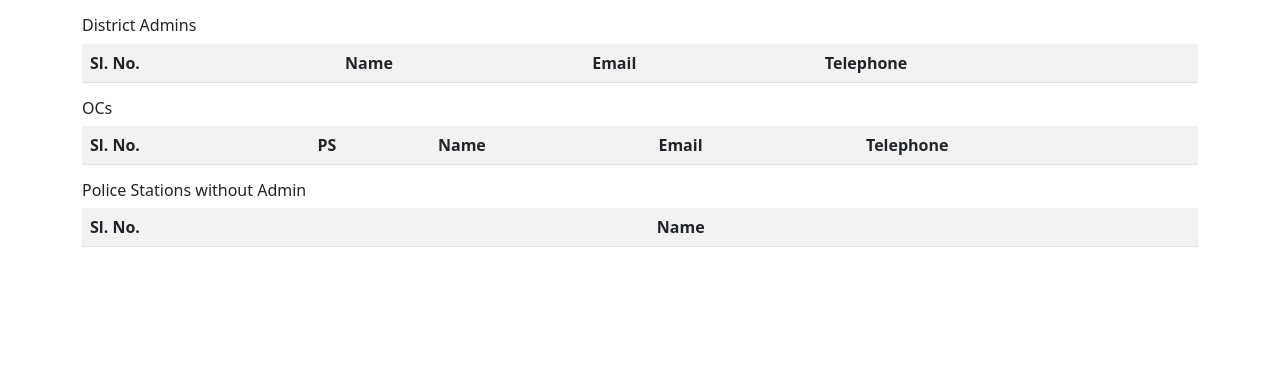
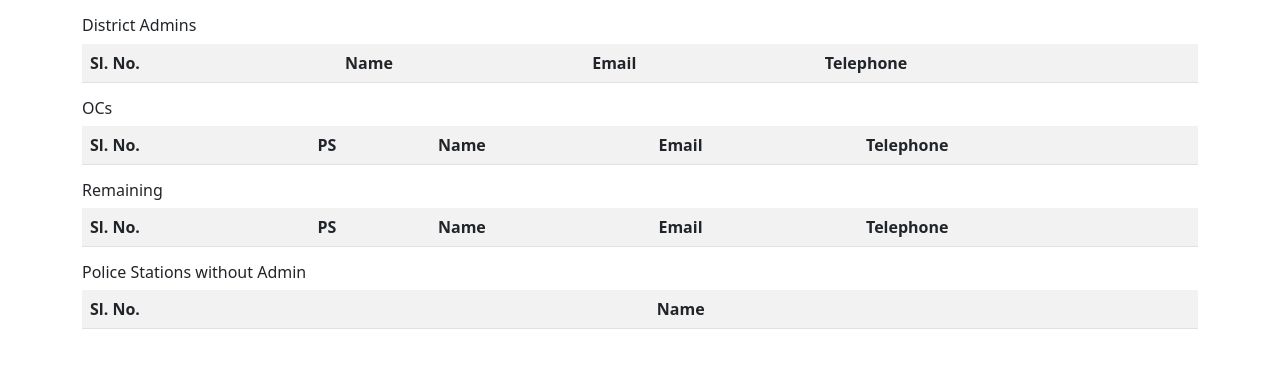
Before and after one commit to sanjaysingh13/missing_and_found_wbsdc, a Django app: page /backend/district/ in a window 1280 px wide. Shown: the part 317-685 px from the top of the page. Run offline with Django 4.2, Linux system fonts and the light colour scheme; lists and menus that the app fills with data are empty; parts of the project's set-up code (start-up, migrations or seed data) failed here and were passed over; some libraries are stand-ins or nearby versions.

Commit message:
Adding some views

```diff
--- a/missing_persons_match_unidentified_dead_bodies/backend/templates/backend/district.html
+++ b/missing_persons_match_unidentified_dead_bodies/backend/templates/backend/district.html
@@ -94,6 +94,36 @@
             {% endfor %}
         </tbody>
     </table>
+    <h6> Remaining </h6>
+    <table class="table table-condensed table-responsive table-striped">
+      <tr>
+            <th >Sl. No.</th>
+            <th> PS </th>
+            <th >Name</th>
+
+            <th >Email</th>
+            <th> Telephone </th>
+
+
+
+        </tr>
+        <tbody>
+          {% for unauthorized_user in unauthorized_users %}
+
+            <tr>
+              <td>{{forloop.counter}}</td>
+              <td>{{unauthorized_user.police_station.name}}
+                <td>{{unauthorized_user.name}}</td>
+                <td>{{unauthorized_user.email}}</td>
+
+                <td> {{unauthorized_user.telephone}}</td>
+
+
+
+            </tr>
+            {% endfor %}
+        </tbody>
+    </table>
     <h6> Police Stations without Admin</h6>
     <table class="table table-condensed table-responsive table-striped">
       <tr>
--- a/missing_persons_match_unidentified_dead_bodies/backend/templates/backend/districts_at_glance_reports.html
+++ b/missing_persons_match_unidentified_dead_bodies/backend/templates/backend/districts_at_glance_reports.html
@@ -20,7 +20,11 @@
 
             <tr>
               <td>{{forloop.counter}}</td>
-                <td>{{district_report.name}}</td>
+              {% if title == "Districts At A Glance (Public Reports)" %}
+              <td><a href="{% url 'backend:public_reports_by_district' name=district_report.name %}">{{district_report.name}}</td>
+              	{% else %}
+              	<td><a href="{% url 'backend:reports_by_district' name=district_report.name %}">{{district_report.name}}</td>
+              	{% endif %}
                 <td>{{district_report.missing_count}}</td>
                 <td>{{district_report.found_count}}</td>
                 <td>{{district_report.missing_last_24_hours}}</td>
--- a/missing_persons_match_unidentified_dead_bodies/backend/urls.py
+++ b/missing_persons_match_unidentified_dead_bodies/backend/urls.py
@@ -53,6 +53,16 @@ urlpatterns = [
         name="districts_at_glance_public_reports",
     ),
     path(
+        "public_reports_by_district/<str:name>/",
+        views.public_reports_by_district,
+        name="public_reports_by_district",
+    ),
+    path(
+        "reports_by_district/<str:name>/",
+        views.reports_by_district,
+        name="reports_by_district",
+    ),
+    path(
         "handle_sendgrid_post/", views.handle_sendgrid_post, name="handle_sendgrid_post"
     ),
 ]
--- a/missing_persons_match_unidentified_dead_bodies/backend/views.py
+++ b/missing_persons_match_unidentified_dead_bodies/backend/views.py
@@ -1158,6 +1158,9 @@ def district(request):
             oc_users = User.objects.filter(
                 district=district, police_station__isnull=False, category="PS_ADMIN"
             ).order_by("police_station__name")
+            unauthorized_users = User.objects.filter(
+                district=district, category="UNAUTHORIZED"
+            )
             empty_police_stations = district.policestation_set.exclude(user__is_oc=True)
             print(district_id)
             context = {}
@@ -1165,6 +1168,7 @@ def district(request):
             context["sp_or_cp_users"] = sp_or_cp_users
             context["distt_admins"] = distt_admins
             context["oc_users"] = oc_users
+            context["unauthorized_users"] = unauthorized_users
             context["empty_police_stations"] = empty_police_stations
             return render(request, template_name, context)
     context = {}
@@ -1334,6 +1338,30 @@ def public_report_search(request):
     return render(request, template_name, context)
 
 
+def public_reports_by_district(request, name):
+    district = District.objects.get(name=name)
+    police_stations = PoliceStation.objects.filter(district=district)
+    public_reports = PublicReport.objects.filter(
+        police_station__in=police_stations
+    ).order_by("-entry_date")
+    return render(
+        request,
+        "backend/public_reports.html",
+        {"public_reports": public_reports, "district": name},
+    )
+
+
+def reports_by_district(request, name):
+    district = District.objects.get(name=name)
+    police_stations = PoliceStation.objects.filter(district=district)
+    reports = Report.objects.filter(police_station__in=police_stations).order_by(
+        "-entry_date"
+    )
+    return render(
+        request, "backend/reports.html", {"reports": reports, "district": name}
+    )
+
+
 @csrf_exempt
 def handle_sendgrid_post(request):
     if request.method == "POST":
```
Also changed, not shown: missing_persons_match_unidentified_dead_bodies/backend/models.py (+27 -0 lines), missing_persons_match_unidentified_dead_bodies/backend/templates/backend/public_reports.html (added, +22 -0 lines), missing_persons_match_unidentified_dead_bodies/backend/templates/backend/reports.html (added, +22 -0 lines).
